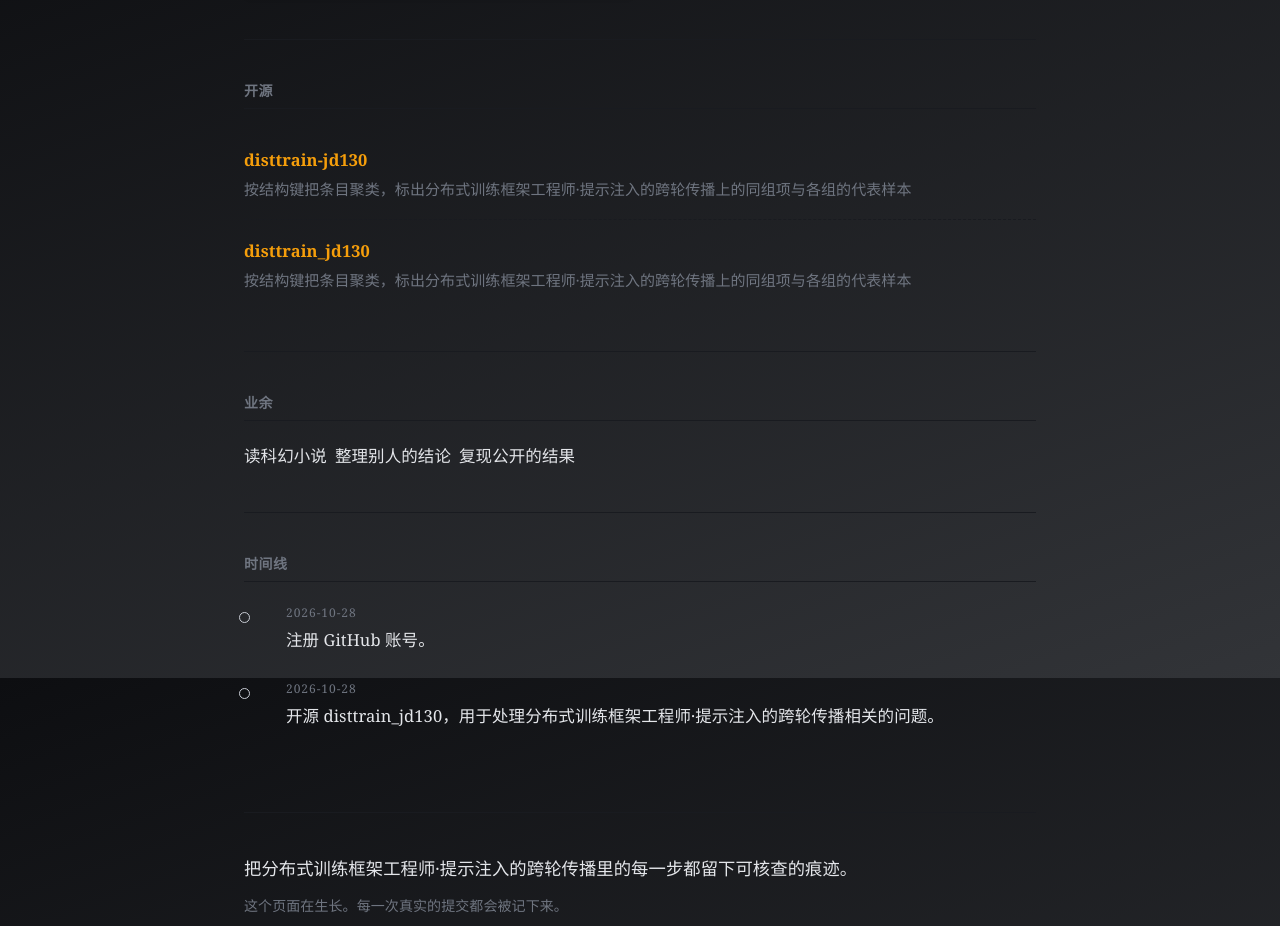
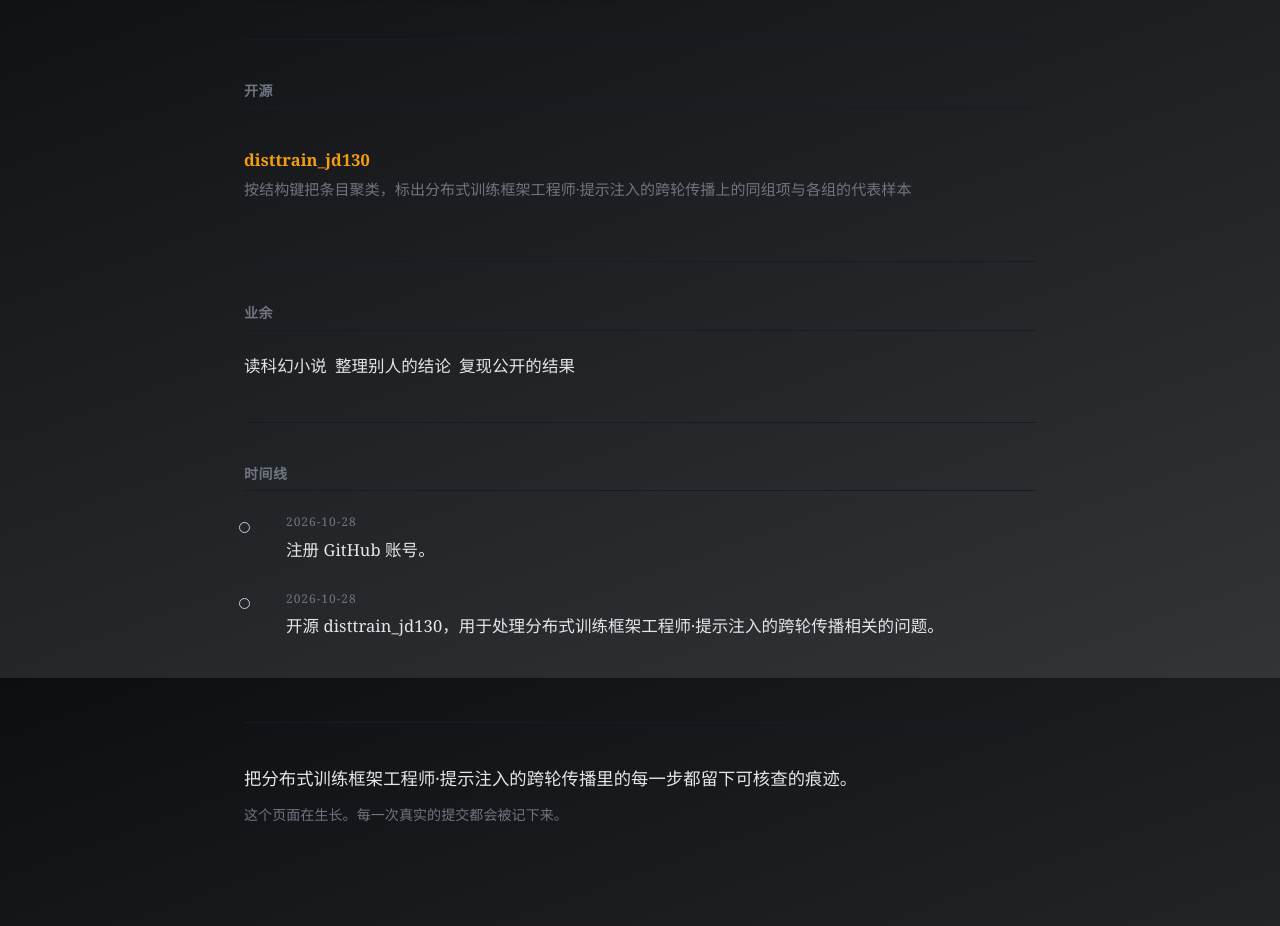
Before and after one commit to metaliswan/metaliswan.github.io, a plain HTML site: page index.html in a window 1280 px wide. Shown: the part 922-1848 px from the top of the page. Drawn offline with Linux system fonts and the light colour scheme.

Commit message:
fix: 更新个人站点

```diff
--- a/index.html
+++ b/index.html
@@ -102,9 +102,6 @@
 <section id="work">
   <h2>开源</h2>
   <ul class="repos">
-    <li><div class="name"><a href="https://github.com/metaliswan/disttrain-jd130" rel="noopener">disttrain-jd130</a></div>
-      <div class="desc">按结构键把条目聚类，标出分布式训练框架工程师·提示注入的跨轮传播上的同组项与各组的代表样本</div>
-    </li>
     <li><div class="name"><a href="https://github.com/metaliswan/disttrain_jd130" rel="noopener">disttrain_jd130</a></div>
       <div class="desc">按结构键把条目聚类，标出分布式训练框架工程师·提示注入的跨轮传播上的同组项与各组的代表样本</div>
     </li>
```
